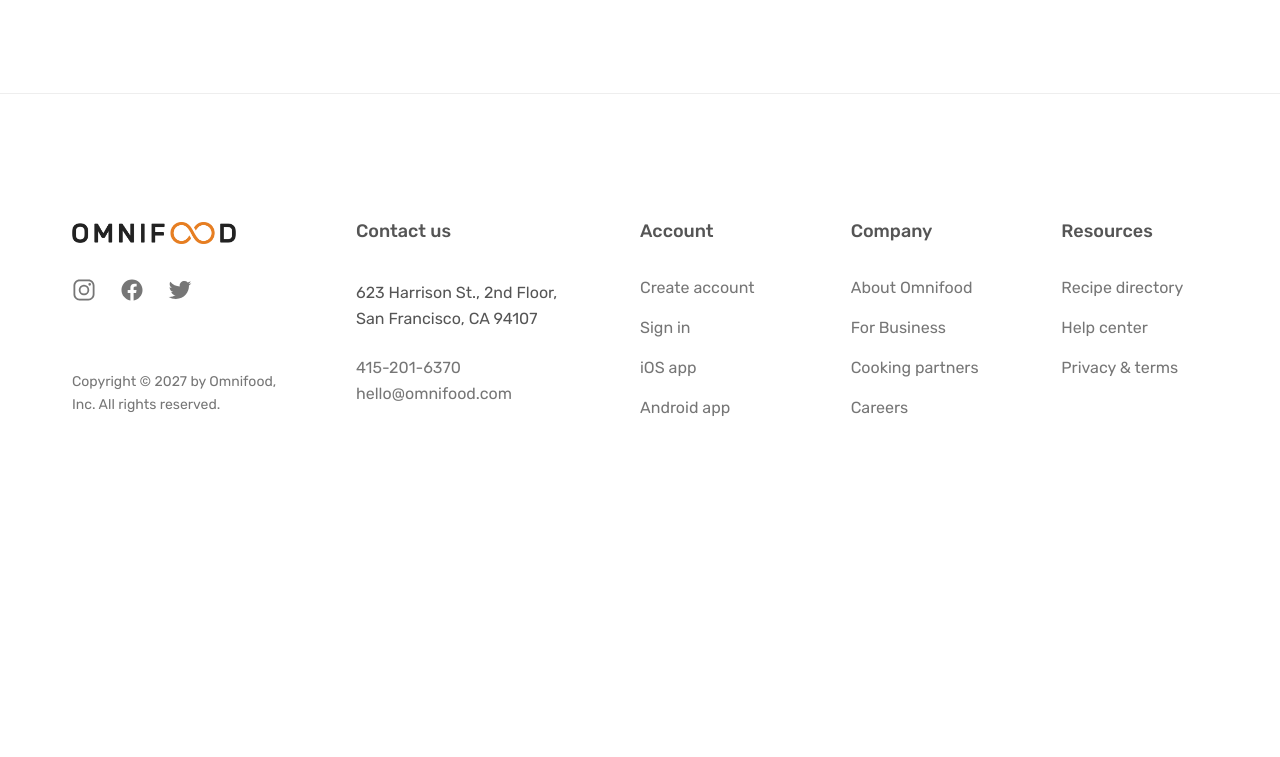
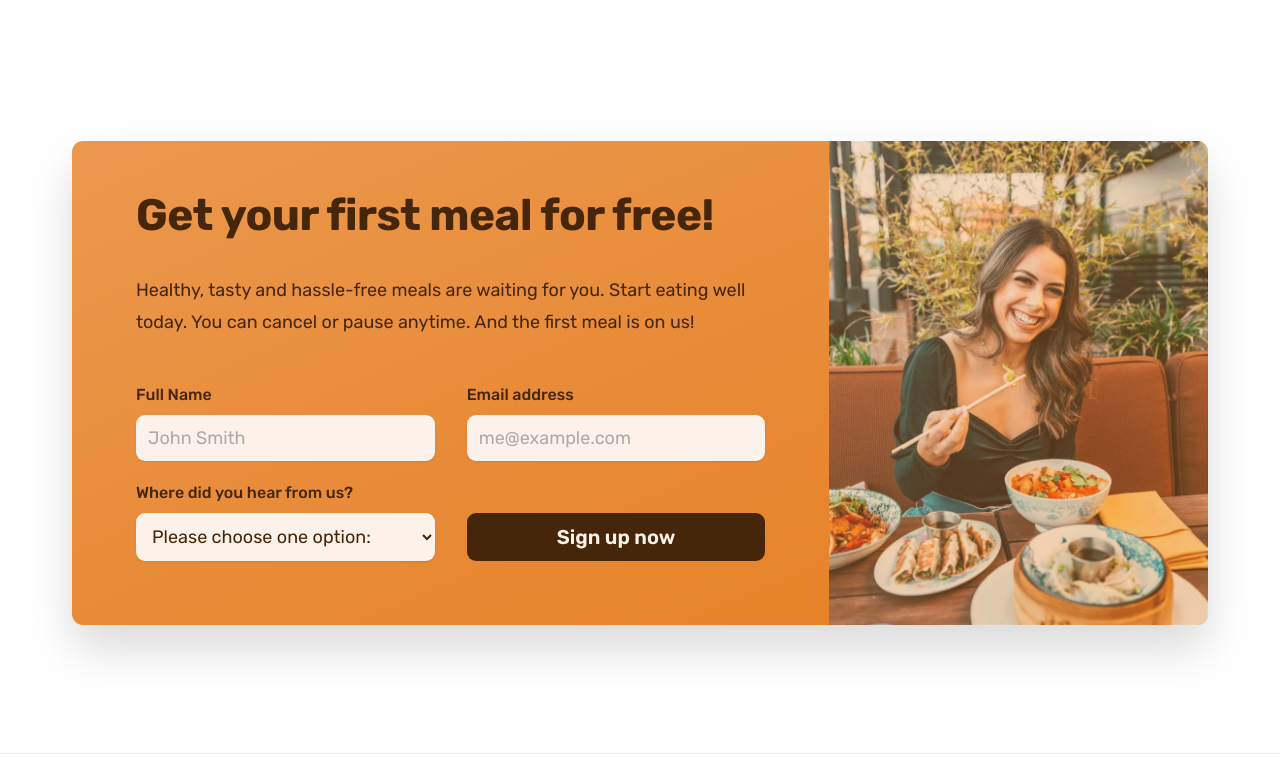
Before and after one commit to ihiteshpatel/omnifood, a plain HTML site: page index.html in a window 1280 px wide. Shown: the part 5885-6642 px from the top of the page. Before the commit the page ends 6429 px from the top, so only its background shows below. Drawn offline with nearby package versions, Linux system fonts and the light colour scheme; some packages are replaced by stand-ins of ours; a script that the page names is missing.

Commit message:
Add cta section

```diff
--- a/css/general.css
+++ b/css/general.css
@@ -112,7 +112,16 @@
       background-color: #fdf2e9;
       box-shadow: inset 0 0 0 3px #fff;
 }
-
+.btn--form {
+      background-color: #45260a;
+      color: #fdf2e9;
+      align-self: end;
+      padding: 1.2rem;
+}
+.btn--form:hover {
+      background-color: #fff;
+      color: #555;
+}
 .link:link,
 .link:visited {
       display: inline-block;
--- a/css/style.css
+++ b/css/style.css
@@ -411,6 +411,71 @@
       font-size: 1.8rem;
       line-height: 1.8;
 }
+/* CTA SECTION */
+
+.section-cta {
+      padding: 4.8rem 0 12.8rem;
+}
+.cta {
+      display: grid;
+      grid-template-columns: 2fr 1fr;
+      box-shadow: 0 2.4rem 4.8rem rgba(0, 0, 0, 0.15);
+      border-radius: 11px;
+      background-image: linear-gradient(to right bottom, #eb984e, #e67e22);
+      overflow: hidden;
+}
+.cta-text-box {
+      padding: 4.8rem 6.4rem 6.4rem 6.4rem;
+      color: #45260a;
+}
+.cta .heading-secondary {
+      color: inherit;
+      margin-bottom: 3.2rem;
+}
+.cta-text {
+      font-size: 1.8rem;
+      line-height: 1.8;
+      margin-bottom: 4.8rem;
+}
+.cta-img-box {
+      background-image: linear-gradient(to right bottom,
+      rgba(235, 151, 78, 0.35),
+      rgba(230, 125, 34, 0.35)),
+      url("../img/eating.jpg");
+      background-size: cover;
+      background-position: center;
+}
+.cta-form {
+      display: grid;
+      grid-template-columns: 1fr 1fr;
+      column-gap: 3.2rem;
+      row-gap: 2.4rem;
+}
+.cta-form label {
+      display: block;
+      font-size: 1.6rem;
+      font-weight: 500;
+      margin-bottom: 1.2rem;
+}
+.cta-form input,
+.cta-form select {
+      width: 100%;
+      padding: 1.2rem;
+      font-size: 1.8rem;
+      font-family: inherit;
+      color: inherit;
+      border: none;
+      background-color: #fdf2e9;
+      border-radius: 9px;
+      box-shadow: 0 1px 2px rgba(0, 0, 0, 0.1);
+}
+.cta-form input::placeholder {
+      color: #aaa;
+}
+.cta *:focus {
+      outline: none;
+      box-shadow: 0 0 0 0.8rem rgba(253, 242, 233, 0.5);
+}
 /* FOOTER */
 .footer {
       padding: 12.8rem 0;
--- a/index.html
+++ b/index.html
@@ -405,6 +405,43 @@
                               </div>
                         </div>
                   </section>
+                  <section class="section-cta" id="cta">
+                        <div class="container">
+                              <div class="cta">
+                                    <div class="cta-text-box">
+                                          <h2 class="heading-secondary">Get your first meal for free!</h2>
+                                          <p class="cta-text">
+                                                Healthy, tasty and hassle-free meals are waiting for you. Start
+                                                eating well today. You can cancel or pause anytime. And the
+                                                first meal is on us!
+                                          </p>
+                                          <form class="cta-form" name="sign-up" netlify>
+                                                <div>
+                                                      <label for="full-name">Full Name</label>
+                                                      <input id="full-name" type="text" placeholder="John Smith" name="full-name" required />
+                                                </div>
+                                                <div>
+                                                      <label for="email">Email address</label>
+                                                      <input id="email" type="email" placeholder="me@example.com" name="email" required />
+                                                </div>
+                                                <div>
+                                                      <label for="select-where">Where did you hear from us?</label>
+                                                      <select id="select-where" name="select-where" required>
+                                                            <option value="">Please choose one option:</option>
+                                                            <option value="friends">Friends and family</option>
+                                                            <option value="youtube">YouTube video</option>
+                                                            <option value="podcast">Podcast</option>
+                                                            <option value="ad">Facebook ad</option>
+                                                            <option value="others">Others</option>
+                                                      </select>
+                                                </div>
+                                                <button class="btn btn--form">Sign up now</button>
+                                          </form>
+                                    </div>
+                                    <div class="cta-img-box" role="img" aria-label="Woman enjoying food"></div>
+                              </div>
+                        </div>
+                  </section>
             </main>
             <footer class="footer">
                   <div class="container grid grid--footer">
```
Also changed, not shown: img/eating.jpg (added).
